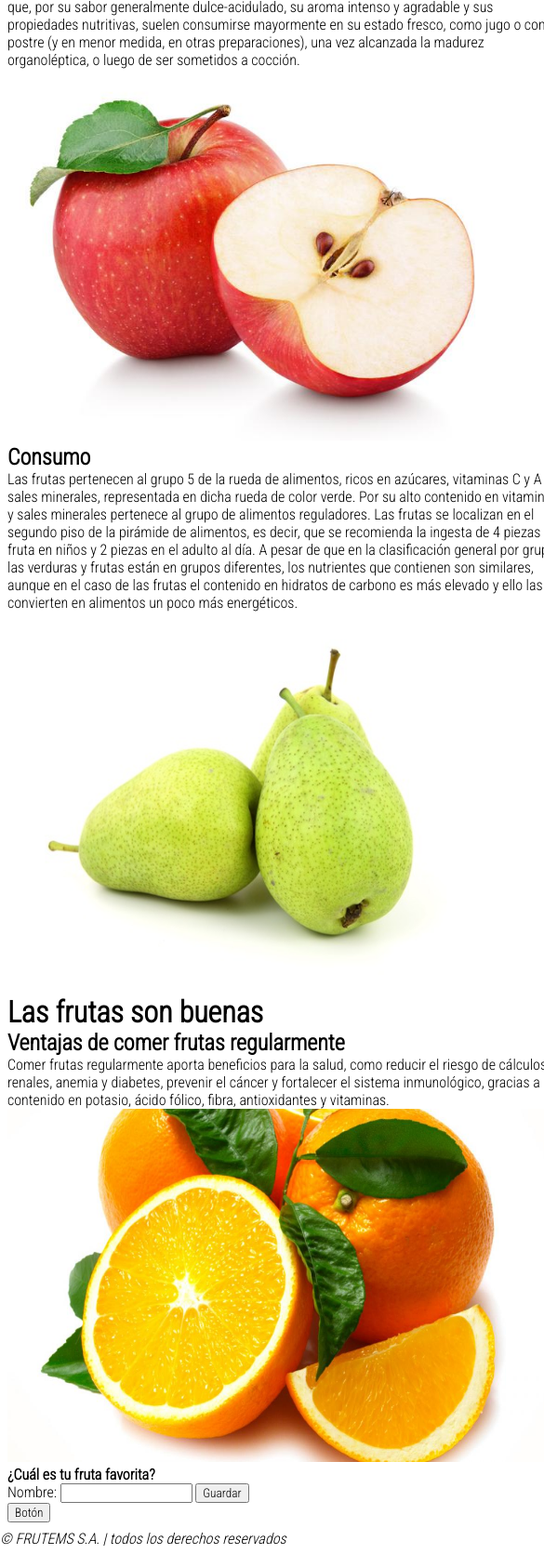
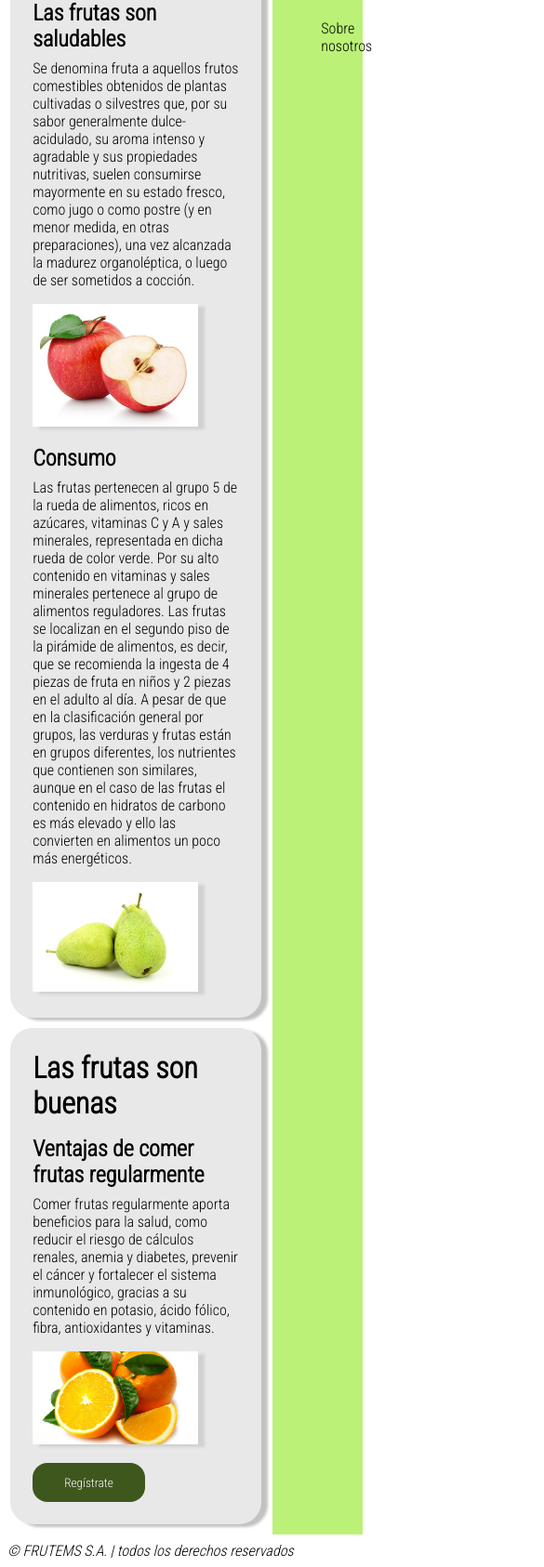
Before and after one commit to mendezleoa/HTML-CSS-p-gina-FRUTEMS, a plain HTML site: page index.html in a window 390 px wide. Shown: the part 179-1865 px from the top of the page at 93% size, 585 px wide, since content can reach past the window. Before the commit the page ends 1844 px from the top, so only its background shows below. Drawn offline with Linux system fonts and the light colour scheme.

Commit message:
Implementados formularios

```diff
--- a/index.html
+++ b/index.html
@@ -9,7 +9,7 @@
 </head>
 <body>
     <header class="header">
-        <a href="index.html"><img src="img/logo.png" alt="logo" width="80" height="80"></a>
+        <a href="index.html"><img src="img/logo.png" alt="logo" class="logo"></a>
         <h3>FRUTEMS S.A.</h3>
         <nav class="nav">
             <ul>
@@ -23,31 +23,25 @@
         <div class="secciones">
             <section class="section">
                 <h1>Frutas</h1>
-                <article>
+                <article class="article">
                     <h2>Las frutas son saludables</h2>
                     <p>Se denomina fruta a aquellos frutos comestibles obtenidos de plantas cultivadas o silvestres que, por su sabor generalmente dulce-acidulado, su aroma intenso y agradable y sus propiedades nutritivas, suelen consumirse mayormente en su estado fresco, como jugo o como postre (y en menor medida, en otras preparaciones), una vez alcanzada la madurez organoléptica, o luego de ser sometidos a cocción.</p>
                 </article>
-                <img src="img/1.jpg" alt="imagen 1" width="540" height="400">
-                <article>
+                <img src="img/1.jpg" alt="imagen 1" width="540" height="400" class="img-section">
+                <article class="article">
                     <h2>Consumo</h2>
                     <p>Las frutas pertenecen al grupo 5 de la rueda de alimentos, ricos en azúcares, vitaminas C y A y sales minerales, representada en dicha rueda de color verde. Por su alto contenido en vitaminas y sales minerales pertenece al grupo de alimentos reguladores. Las frutas se localizan en el segundo piso de la pirámide de alimentos, es decir, que se recomienda la ingesta de 4 piezas de fruta en niños y 2 piezas en el adulto al día. A pesar de que en la clasificación general por grupos, las verduras y frutas están en grupos diferentes, los nutrientes que contienen son similares, aunque en el caso de las frutas el contenido en hidratos de carbono es más elevado y ello las convierten en alimentos un poco más energéticos.</p>
                 </article>
-                <img src="img/2.jpg" alt="imagen 2" width="540" height="400">
+                <img src="img/2.jpg" alt="imagen 2" width="540" height="400" class="img-section">
             </section>
             <section class="section">
                 <h1>Las frutas son buenas</h1>
-                <article>
+                <article class="article">
                     <h2>Ventajas de comer frutas regularmente</h2>
                     <p>Comer frutas regularmente aporta beneficios para la salud, como reducir el riesgo de cálculos renales, anemia y diabetes, prevenir el cáncer y fortalecer el sistema inmunológico, gracias a su contenido en potasio, ácido fólico, fibra, antioxidantes y vitaminas.</p>
                 </article>
-                <img src="img/3.jpg" alt="imagen 3" width="600" height="380"><br>
-                <form action="" method="post">
-                    <h4>¿Cuál es tu fruta favorita?</h4>
-                    <label>Nombre:</label>
-                    <input type="text" name="nombre">
-                    <input type="submit" value="Guardar">
-                </form>
-                <button>Botón</button>
+                <img src="img/3.jpg" alt="imagen 3" width="600" height="380" class="img-section"><br>
+                <a href="formulario.html"><button class="boton-pri">Regístrate</button></a>
             </section>
         </div>
         <aside class="aside">
@@ -58,7 +52,7 @@
             </ul>
         </aside>
     </main>
-    <footer>
+    <footer class="footer">
         <i>&copy; FRUTEMS S.A. | todos los derechos reservados</i>
     </footer>
 </body>
--- a/style.css
+++ b/style.css
@@ -6,11 +6,16 @@
     text-decoration: none;
 }
 
+a {
+    color: black;
+}
+
 main {
     display: flex;
 }
 
 h1 {
+    padding-left: 1rem;
     font-size: 2rem;
 }
 
@@ -18,16 +23,29 @@ li {
     list-style: none;
 }
 
+.logo {
+    padding: .5rem 1rem;
+    width: 70px;
+    height: 70px;
+}
+
 .header {
     background-color: #7BAD3C;
     display: flex;
     align-items: center;
+    justify-content: flex-start;
 }
 
 .aside {
+    background-color: #BBF176;
+    width: 25%;
     box-sizing: border-box;
-    background-color: #BBF176;
-    width: 80%;
+    padding: 1.5rem .5rem;
+}
+
+.aside ul li {
+    margin: .5rem 0;
+    padding: .3rem;
 }
 
 .nav ul {
@@ -39,5 +57,70 @@ li {
 }
 
 .section {
+    margin: .7rem;
+    padding: 1.5rem .5rem;
+    background-color: #E8E8E8;
+    border-style: hidden;
+    border-radius: 1.5rem;
+    box-shadow: 7px 3px 3px #C2C2C2;
+}
+
+.article {
+    padding: 1rem;
+}
+
+.article h2 {
+    margin-bottom: .5rem;
+}
+
+.section-formulario {
+    margin: 5rem 1.5rem;
+    padding-left: 5%;
+    display: flex;
+    flex-direction: column;
+}
+
+.formulario input{
     margin: .5rem;
 }
+
+.img-section {
+    margin-left: 1rem;
+    box-shadow: 7px 3px 3px #d1d1d1;
+}
+
+.img-article {
+    margin: 1rem 0;
+    box-shadow: 7px 3px 3px #d1d1d1;
+}
+
+.footer {
+    padding: .5rem;
+}
+
+.secciones {
+    width: 75%;
+}
+
+.boton-pri {
+    margin-top: 1rem;
+    margin-left: 1rem;
+    padding: .7rem 2rem;
+    background-color: #3d571d;
+    color: #f8f8f8;
+    border-color: transparent;
+    border-radius: 1rem;
+}
+
+@media (max-width: 980px) {
+    .img-section {
+        box-sizing: border-box;
+        width: 70%;
+        height: 70%;
+    }
+
+    .section-formulario {
+        margin: 3rem 1rem;
+        padding-left: 1rem;
+    }
+}
```
Also changed, not shown: formulario.html (added, +51 -0 lines), productos.html (+8 -6 lines).
